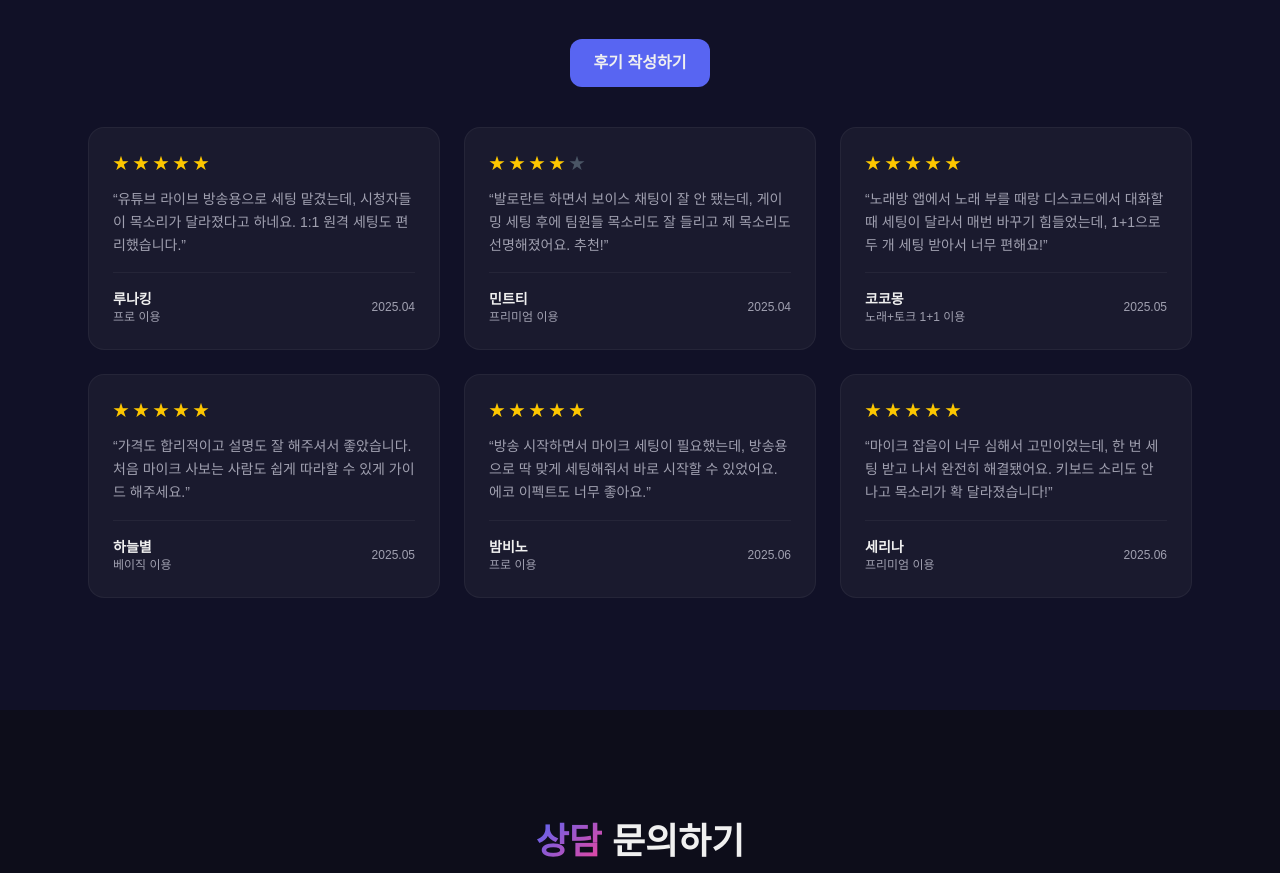
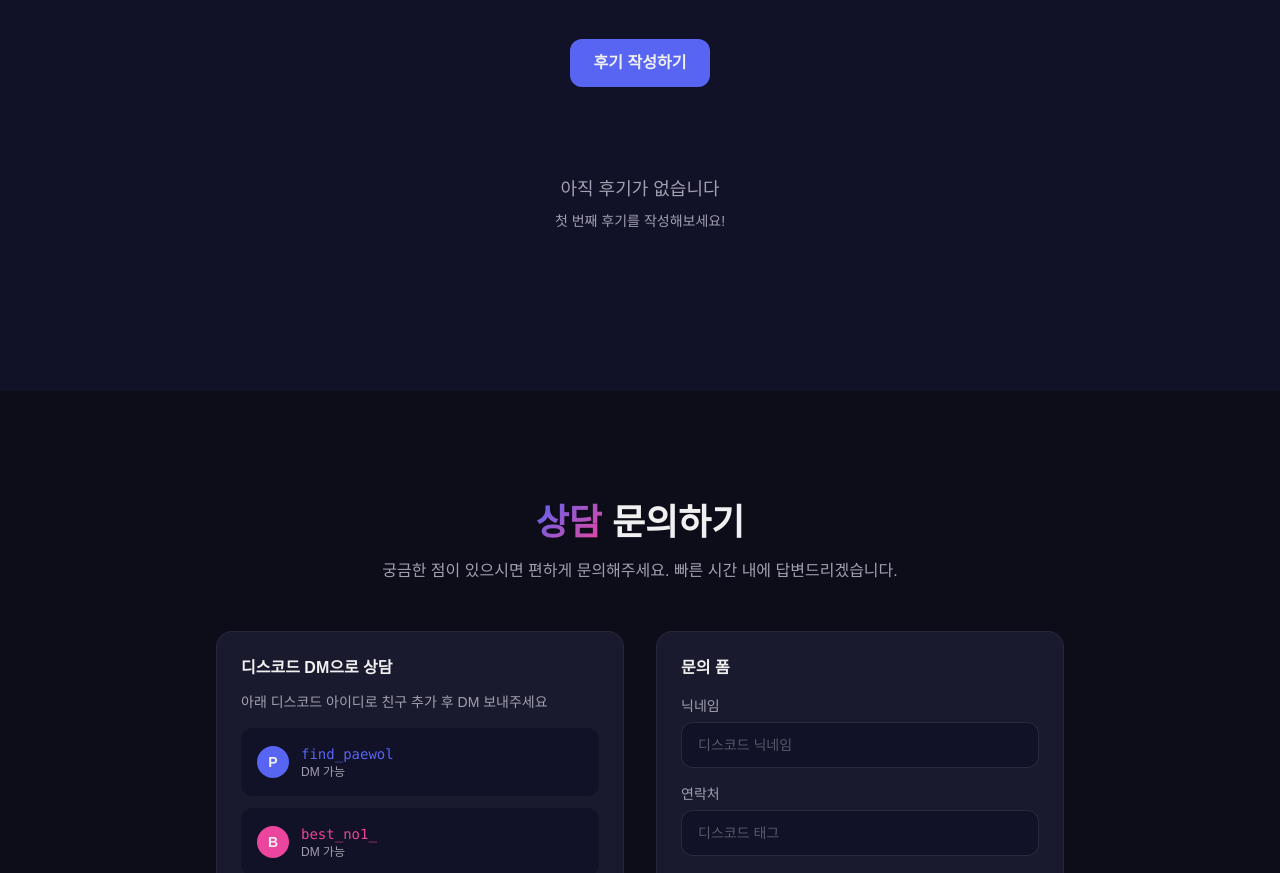
Before and after one commit to paewol/audix, a Next.js app: page / in a window 1280 px wide. Shown: the part 3960-4833 px from the top of the page. Built offline with nearby package versions, Linux system fonts and the light colour scheme.

Commit message:
Remove seed reviews - only real user reviews show

```diff
--- a/src/app/components/ReviewsSection.tsx
+++ b/src/app/components/ReviewsSection.tsx
@@ -11,56 +11,7 @@ interface Review {
   date: string;
 }
 
-const SEED_REVIEWS: Review[] = [
-  {
-    id: "seed-1",
-    name: "세리나",
-    plan: "프리미엄",
-    rating: 5,
-    text: "마이크 잡음이 너무 심해서 고민이었는데, 한 번 세팅 받고 나서 완전히 해결됐어요. 키보드 소리도 안 나고 목소리가 확 달라졌습니다!",
-    date: "2025.06",
-  },
-  {
-    id: "seed-2",
-    name: "밤비노",
-    plan: "프로",
-    rating: 5,
-    text: "방송 시작하면서 마이크 세팅이 필요했는데, 방송용으로 딱 맞게 세팅해줘서 바로 시작할 수 있었어요. 에코 이펙트도 너무 좋아요.",
-    date: "2025.06",
-  },
-  {
-    id: "seed-3",
-    name: "하늘별",
-    plan: "베이직",
-    rating: 5,
-    text: "가격도 합리적이고 설명도 잘 해주셔서 좋았습니다. 처음 마이크 사보는 사람도 쉽게 따라할 수 있게 가이드 해주세요.",
-    date: "2025.05",
-  },
-  {
-    id: "seed-4",
-    name: "코코몽",
-    plan: "노래+토크 1+1",
-    rating: 5,
-    text: "노래방 앱에서 노래 부를 때랑 디스코드에서 대화할 때 세팅이 달라서 매번 바꾸기 힘들었는데, 1+1으로 두 개 세팅 받아서 너무 편해요!",
-    date: "2025.05",
-  },
-  {
-    id: "seed-5",
-    name: "민트티",
-    plan: "프리미엄",
-    rating: 4,
-    text: "발로란트 하면서 보이스 채팅이 잘 안 됐는데, 게이밍 세팅 후에 팀원들 목소리도 잘 들리고 제 목소리도 선명해졌어요. 추천!",
-    date: "2025.04",
-  },
-  {
-    id: "seed-6",
-    name: "루나킹",
-    plan: "프로",
-    rating: 5,
-    text: "유튜브 라이브 방송용으로 세팅 맡겼는데, 시청자들이 목소리가 달라졌다고 하네요. 1:1 원격 세팅도 편리했습니다.",
-    date: "2025.04",
-  },
-];
+const SEED_REVIEWS: Review[] = [];
 
 const WEBHOOK_URL =
   "https://discord.com/api/webhooks/1528154931511431209/YfDsUfK_jJXgwkZJ_NDOfhEudGBa6_vJdwjg3wU-Pukg2SYw7C3qRGGGsca5Bl1JUmLS";
@@ -243,6 +194,12 @@ export default function ReviewsSection() {
         )}
 
         <div className="grid sm:grid-cols-2 lg:grid-cols-3 gap-6">
+          {reviews.length === 0 && (
+            <div className="col-span-full text-center py-12 text-text-secondary">
+              <p className="text-lg mb-2">아직 후기가 없습니다</p>
+              <p className="text-sm">첫 번째 후기를 작성해보세요!</p>
+            </div>
+          )}
           {reviews
             .slice()
             .reverse()
```
